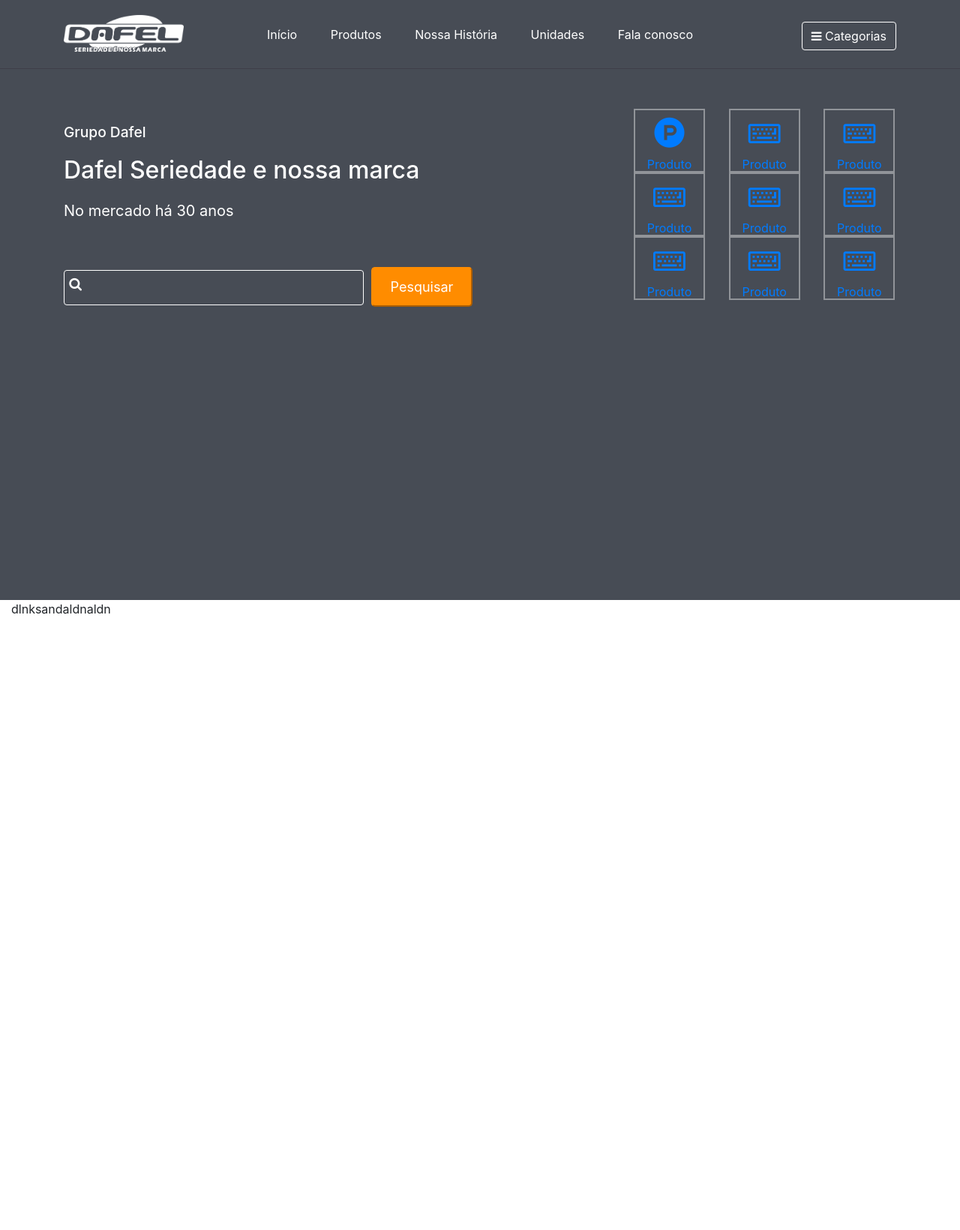
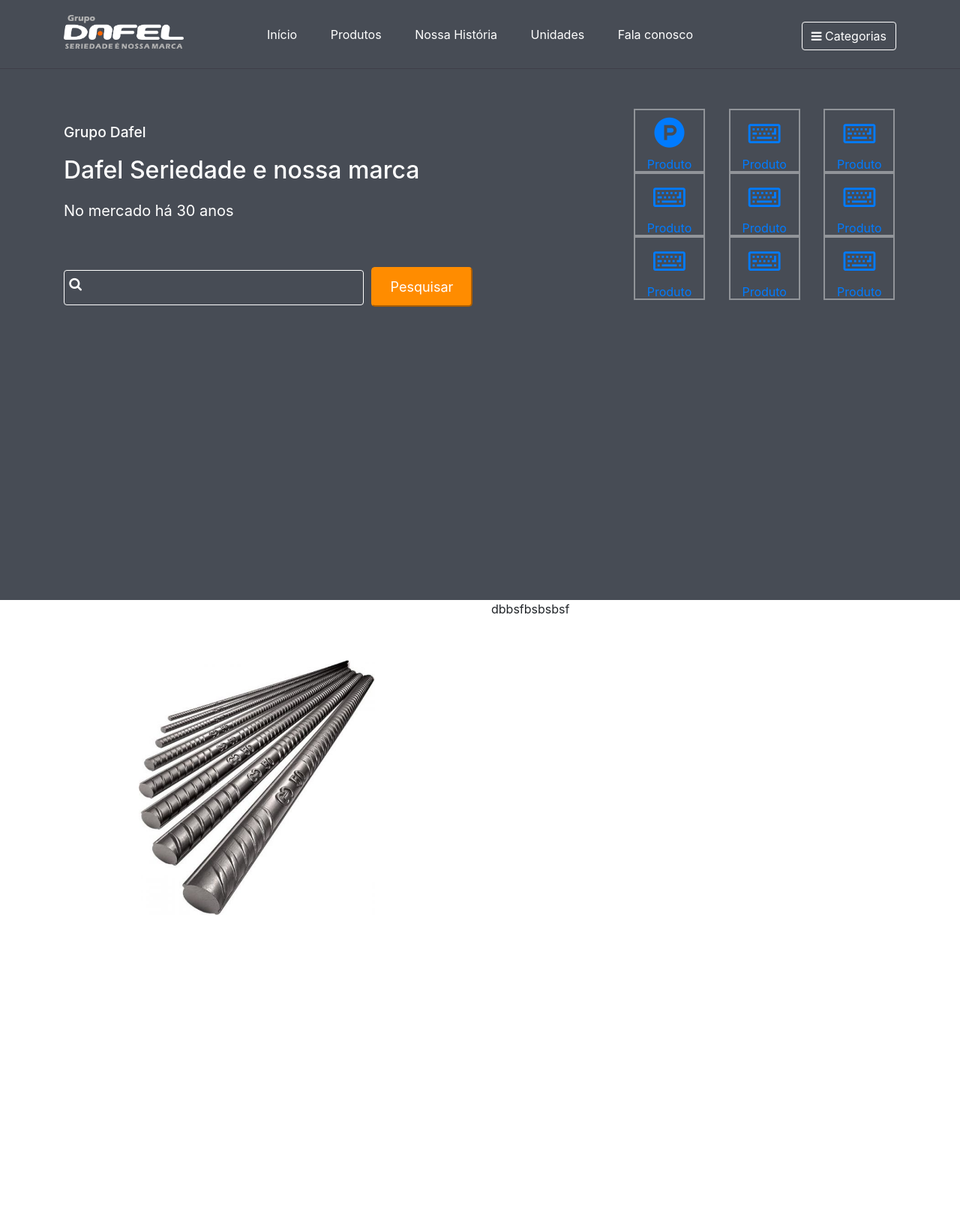
Before and after one commit to alessandroFutura/grupodafel.com.br, a PHP site: page / in a window 1280 px wide. Shown: the top 1640 px of the page at 75% size. Run offline with PHP 8.4, Linux system fonts and the light colour scheme.

Commit message:
Beta 1.0.3
Inicio do Slide de produto , troca da logo. troca do icone

```diff
--- a/public/css/product.css
+++ b/public/css/product.css
@@ -3,3 +3,21 @@
     height: 60%;
     background-color: #ffff
 }
+
+.home .product-picture
+{
+    height: 500px;
+}
+
+.home .text-product
+{
+    height: 500px;
+
+}
+
+.home .product-picture img
+{
+    padding: 80px 100px;
+    max-width: 100%;
+    max-height: 100%;
+}
--- a/templates/includes/header.html
+++ b/templates/includes/header.html
@@ -3,7 +3,7 @@
         <div class="row">
             <div class="col-sm-2">
                 <div class="logo">
-                    <a href="/"><img src="images/logo-white.png" /></a>
+                    <a href="/"><img src="images/logo.png" /></a>
                 </div>
             </div>
             <div class="col-sm-8">
--- a/templates/index.html
+++ b/templates/index.html
@@ -2,7 +2,7 @@
 <html xmlns="http://www.w3.org/1999/xhtml">
     <head>
         <title>Grupo Dafel</title>
-        <link rel="SHORTCUT ICON" href="favicon.ico" type="image/x-icon">
+        <link rel="SHORTCUT ICON" href="/images/favicon.ico" type="image/x-icon">
         <meta http-equiv="Content-Type" content="text/html; charset=UTF-8" />
         <meta http-equiv="X-UA-Compatible" content="IE=edge" />
         <meta name="viewport" content="width=device-width, initial-scale=1.0, maximum-scale=1.0, user-scalable=0" />
--- a/templates/pages/home.html
+++ b/templates/pages/home.html
@@ -1,15 +1,16 @@
 <div class="home" style="height:1000px;">
-        <div class="product">
-            <div class="product-picture">
-                <div class="col-sm-6">
-                    dlnksandaldnaldn
-
+    <div class="container">
+        <div class="row">
+            <div class="col-sm-6">
+                <div class="product-picture">
+                    <img src="images/vergalhao.png">
                 </div>
             </div>
-            <div class="text-product">
-                <div class="col-sm-6">
-
+            <div class="col-sm-6">
+                <div class="text-product">
+                        dbbsfbsbsbsf
                 </div>
             </div>
         </div>
+    </div>
 </div>
```
Also changed, not shown: public/images/eng.png (deleted), public/images/favicon.ico (added), public/images/logo-white.png (deleted), public/images/logo.png (added), public/images/vergalhao.png (added), public/images/vergalhão.png (deleted).
